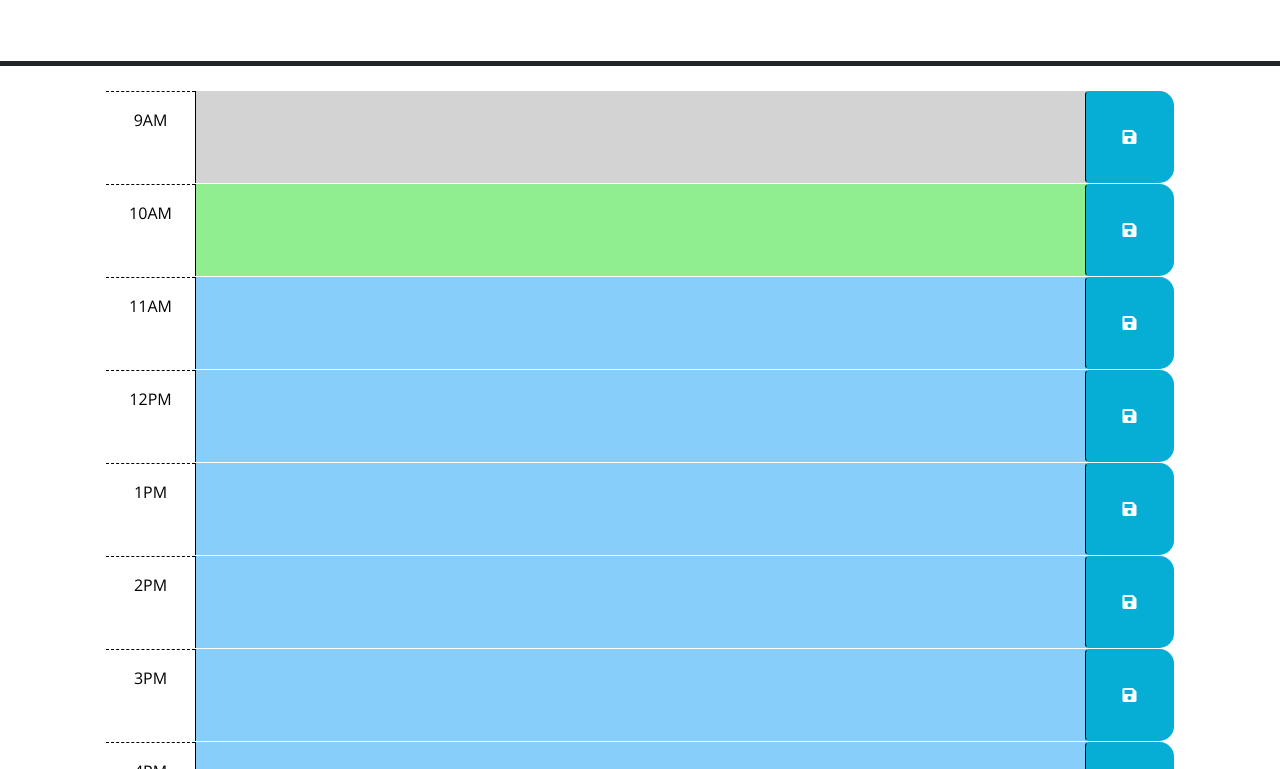
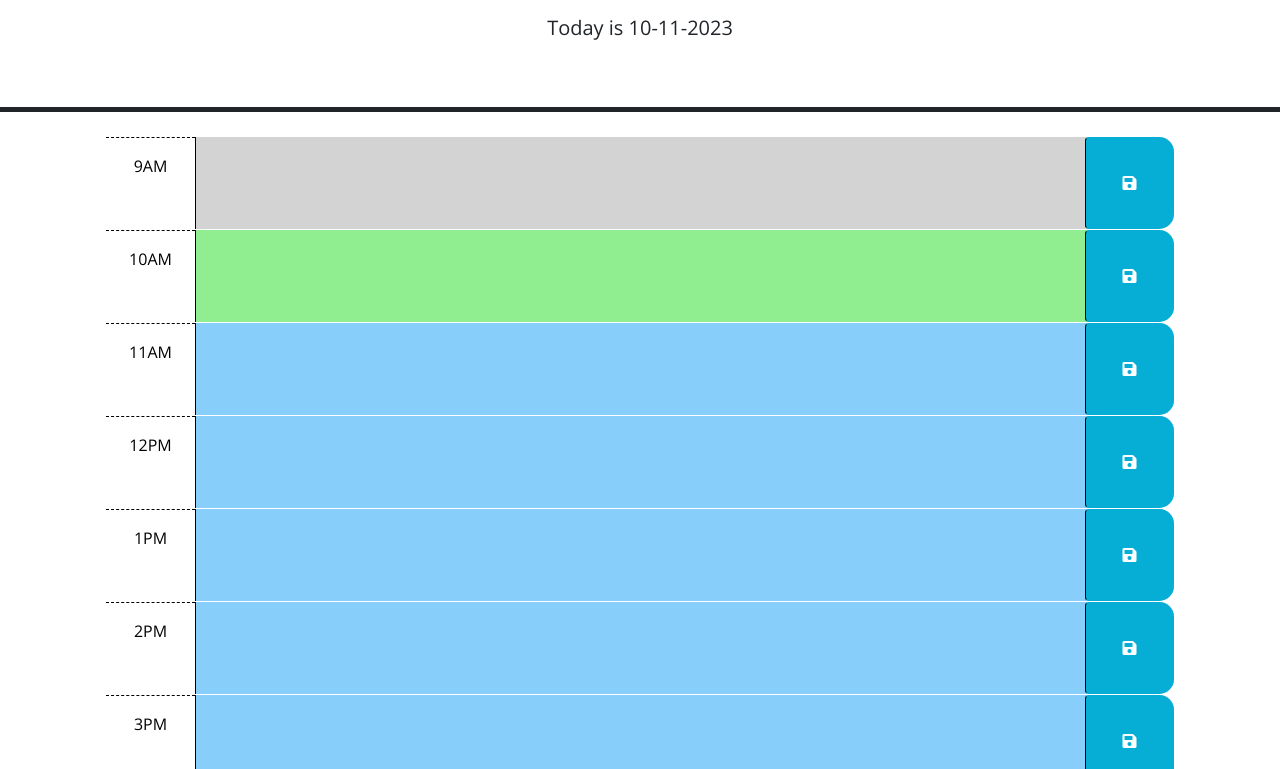
Before and after one commit to gregpelkola/work-scheduler, a plain HTML site: page index.html in a window 1280 px wide. Shown: the part 166-935 px from the top of the page. Drawn offline with nearby package versions, Linux system fonts and the light colour scheme; files whose address does not match are found by name.

Commit message:
added date

```diff
--- a/index.html
+++ b/index.html
@@ -26,7 +26,7 @@
     <header class="p-5 mb-4 border-5 border-bottom border-dark text-center">
       <h1 class="display-3">Work Day Scheduler</h1>
       <p class="lead">A simple calendar app for scheduling your work day</p>
-      <p id="currentDay" class="lead"></p>
+      <p id="currentDay" class="lead">Today is 10-11-2023</p>
     </header>
     <div class="container-lg px-5">
 
```
